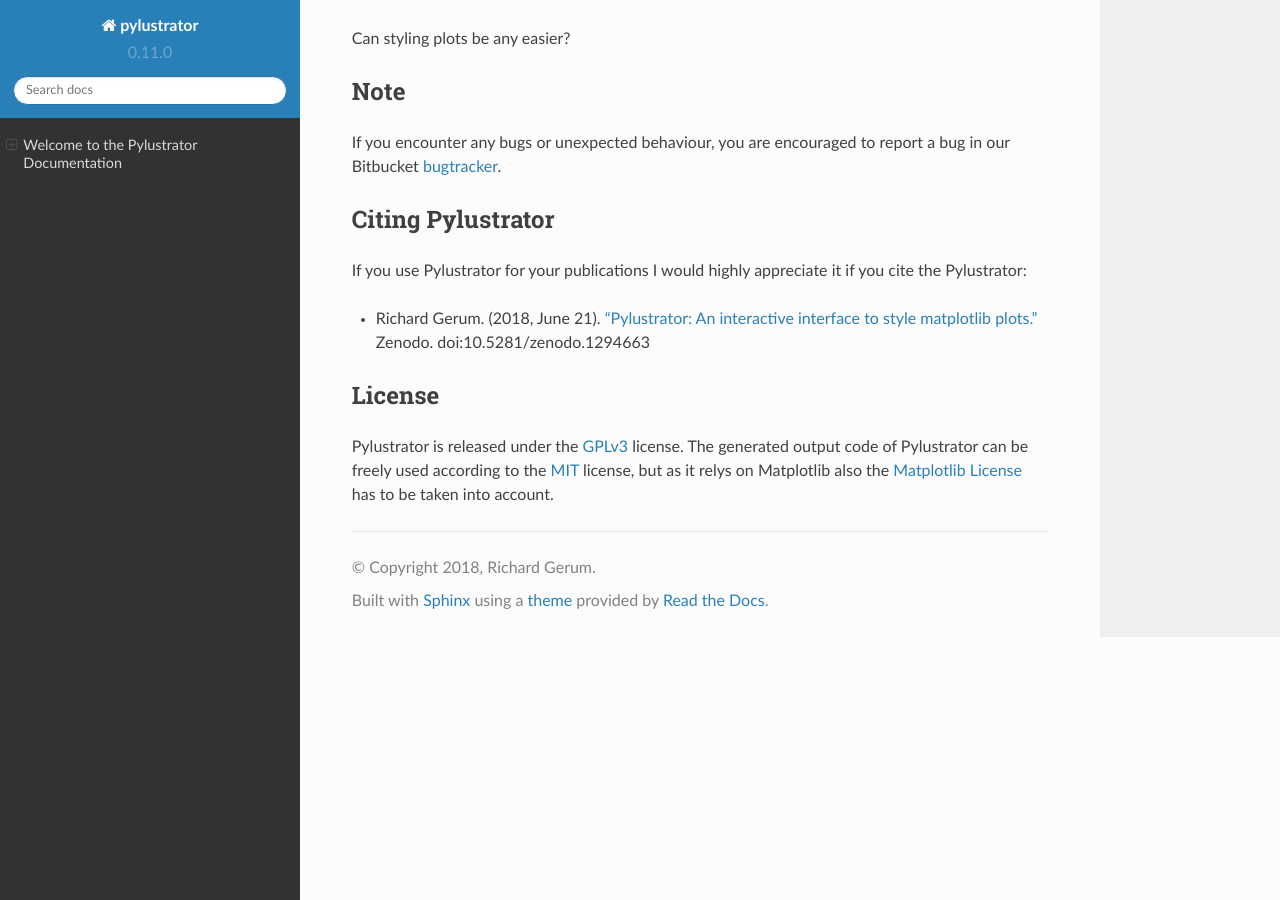
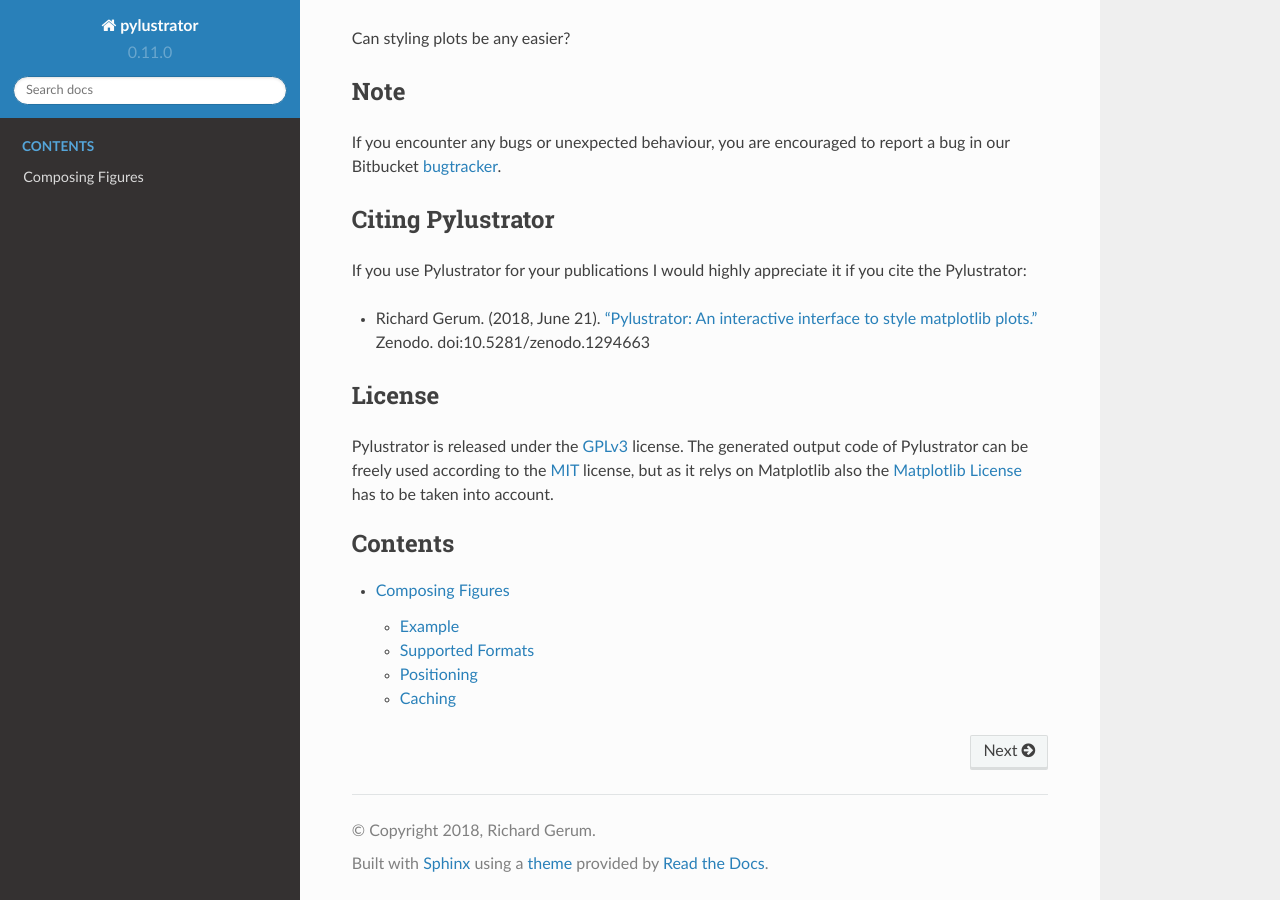
Before and after one commit to rgerum/pylustrator, a Sphinx documentation site: the page built from docs/index.rst, in a window 1280 px wide and 900 px high, scrolled down 2414 px. Built offline with Sphinx 7.4.7 and the Read the Docs theme 2.0.0, drawn with Linux system fonts in a browser that asks for light colours; some of the changed lines change nothing that is shown.

Commit message:
docs: added documentation for composing figures

```diff
--- /dev/null
+++ b/docs/composing.rst
@@ -0,0 +1,114 @@
+
+Composing Figures
+=================
+
+Pylustrator can also be used to compose panels of different subplots using the function the function `pylustrator.load()`.
+
+Example
+-------
+
+Suppose we have two plot files that we want to include in our figure:
+
+.. sidebar:: Plot 1
+
+    .. image:: plot1.png
+       :height: 150px
+
+.. literalinclude:: plot1.py
+   :caption:
+   :language: python
+   :linenos:
+
+.. raw:: html
+
+    <div style="clear: both;"></div>
+
+.. sidebar:: Plot 2
+
+    .. image:: plot2.png
+       :height: 150px
+
+.. literalinclude:: plot2.py
+   :caption:
+   :language: python
+   :linenos:
+
+.. raw:: html
+
+    <div style="clear: both;"></div>
+
+Now we can create a script that generates the composite figure:
+
+.. literalinclude:: figure1.py
+   :caption:
+   :language: python
+   :linenos:
+   :emphasize-lines: 4,5
+
+.. image:: figure1.png
+
+The subfigures can both contain also multiple axes (e.g. subplots) or be previously styled with pylustrator. The composite
+figure can also be styled with pylustrator to finialize the figure.
+
+.. Note:: Please note that the code of the target script will be executed, to only load script files from trusted sources.
+    This also holds true when loading scripts from a cached pickle representation, see `Caching`_.
+
+Supported Formats
+-----------------
+
+With `pylustrator.load()` different types of inputs can be used to add to a composite figure.
+
+Python Files
+~~~~~~~~~~~~
+If the input is a ".py" file then the file is compiled and executed. All the figure elements that are generated from the
+python file are then inserted into the target figure.
+
+.. Note:: All your plotting code should be in the main part of the script, everything hidden behind a
+    `if __name__ == "__main__":` will be ignored.
+
+Image Files
+~~~~~~~~~~~
+If the input is any image format that can be opened with `plt.imread()` then the file is loaded and its content is displayed
+in a separate axis using `plt.imshow()`. To scale the image, pylustrator uses the dpi settings of the figure. You can also
+provide the `dpi` keyword to `pylustrator.load()` to scale the image.
+
+Svg Files
+~~~~~~~~~
+If the input file is a `svg` file, then pylustrator tries to generate matplotlib patches to display the content of the svg
+file in a new axes.
+
+.. Warning:: The svg loading is still preliminary and does not include all svg features. It is probable that the data
+    shown in the matplotlib window looks different than the source svg file.
+
+Positioning
+-----------
+Loaded subfigures can be positioned using the `offset` keyword. Offsets can have different units.
+
+The default unit is to
+interpret it as a percentage of the current figure size. Note, that when calling multiple imports, the figure size changes
+between calls. Therefore, a 2x2 grid can be achieved with relative offsets as follows:
+
+.. code-block:: python
+    :linenos:
+
+    pylustrator.load("plot1.py")
+    pylustrator.load("plot2.png", offset=[1, 0])
+    pylustrator.load("plot3.jpg", offset=[0, 1])
+    pylustrator.load("plot4.svg", offset=[0.5, 0.5])
+
+The offset can also be specified in cm or in in. Therefore, the third entry of the tuple can be the string "cm" or "in".
+For example:
+
+.. code-block:: python
+    :linenos:
+
+    pylustrator.load("plot1.py")
+    pylustrator.load("plot2.png", offset=[2, 1, "cm"])
+    pylustrator.load("plot3.jpg", offset=[0.3, 0.9, "in"])
+
+Caching
+-------
+Pylustrator also offers the posibility to cache the figures generated by a script file. Therefore, the figure is pickled
+after it has been created from the script and saved next to the script. If the script is newer (last modified timestamp)
+as the pickle file with the cached figure, the script is executed again. The caching behavior can be disabled with the
+keyword `cache=False`.
--- /dev/null
+++ b/docs/figure1.py
@@ -0,0 +1,7 @@
+import matplotlib.pyplot as plt
+import pylustrator
+
+pylustrator.load("plot1.py")
+pylustrator.load("plot2.py", offset=[1, 0])
+
+plt.show()
--- a/docs/index.rst
+++ b/docs/index.rst
@@ -83,7 +83,7 @@
 ----
 
 If you encounter any bugs or unexpected behaviour, you are encouraged to report a bug in our
-Bitbucket `bugtracker <https://bitbucket.org/fabry_biophysics/pylustrator/issues?status=new&status=open>`_.
+Bitbucket `bugtracker <https://github.com/rgerum/pylustrator/issues>`_.
 
 
 Citing Pylustrator
@@ -100,3 +100,9 @@
 code of Pylustrator can be freely used according to the `MIT <https://choosealicense.com/licenses/mit/>`_ license, but as
 it relys on Matplotlib also the `Matplotlib License <https://matplotlib.org/users/license.html>`_ has to be taken into
 account.
+
+.. toctree::
+   :caption: Contents
+   :maxdepth: 2
+
+   composing
--- /dev/null
+++ b/docs/plot1.py
@@ -0,0 +1,13 @@
+import matplotlib.pyplot as plt
+import numpy as np
+
+t = np.arange(0.0, 2, 0.001)
+y = 2 * np.sin(np.pi * t)
+
+plt.figure(0, (6, 4))
+plt.plot(t, y)
+plt.xlabel("time")
+plt.ylabel("amplitude")
+plt.savefig("plot1.png")
+
+plt.show()
--- /dev/null
+++ b/docs/plot2.py
@@ -0,0 +1,15 @@
+import matplotlib.pyplot as plt
+import numpy as np
+
+np.random.seed(1)
+a, b = np.random.normal(loc=(5., 3.),
+                        scale=(2., 4.),
+                        size=(100, 2)).T
+b += a
+
+plt.figure(0, (4, 4))
+plt.plot(a, b, "o")
+plt.xlabel("A")
+plt.ylabel("B")
+plt.savefig("plot2.png")
+plt.show()
```
Also changed, not shown: docs/figure1.png (added), docs/plot1.png (added), docs/plot2.png (added).
